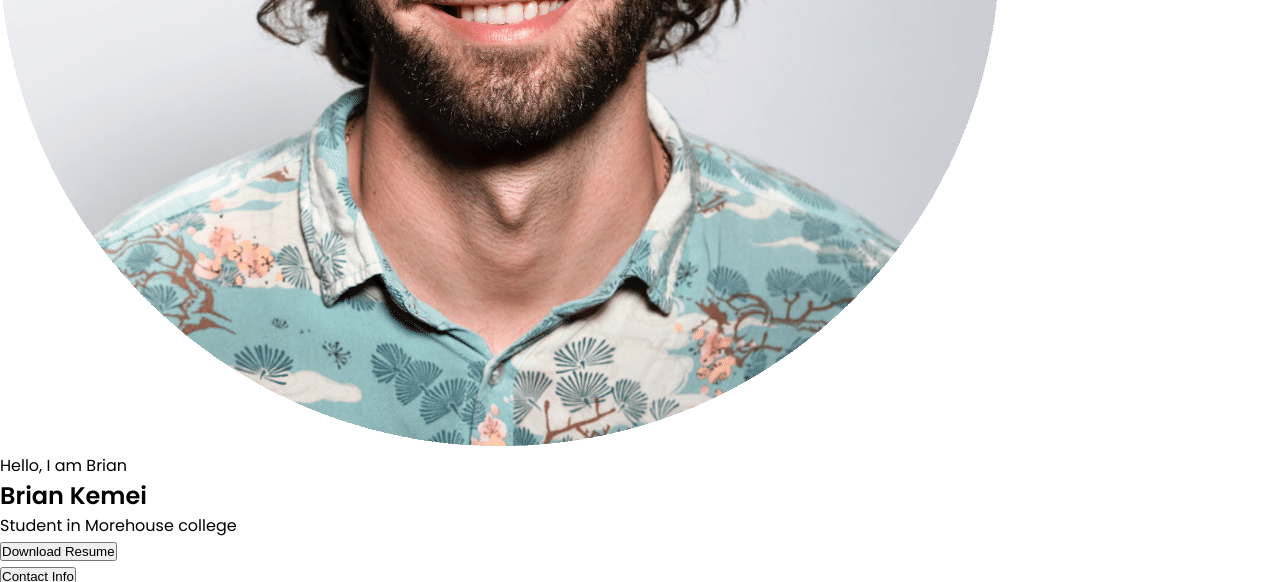
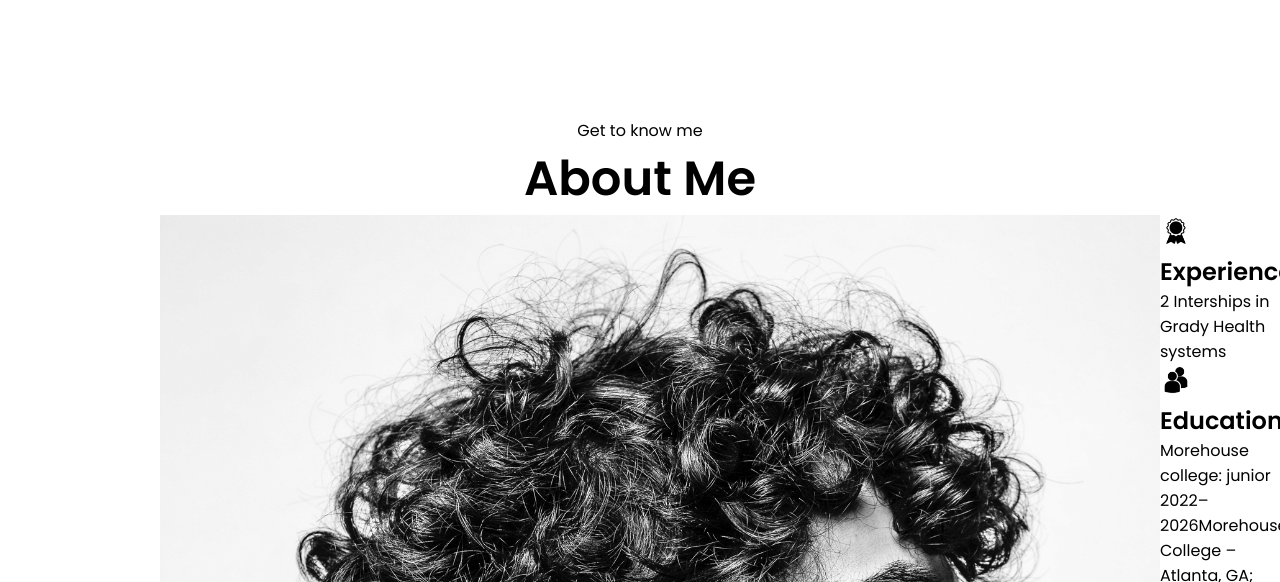
Before and after one commit to briankemei/web, a plain HTML site: page Brian.html in a window 1280 px wide. Shown: the part 690-1272 px from the top of the page. Drawn offline with Linux system fonts and the light colour scheme.

Commit message:
Section added and styled

```diff
--- a/Brian.html
+++ b/Brian.html
@@ -45,30 +45,78 @@
     </nav>
     <!--element that enables you to create standalone sections on a web page.-->
     <section id="profile">
-        <div class="section_pic-container">
-            <img src="./Resources/profile-pic.png" alt="Brian profile picture">
+        <div class="section-pic-container">
+            <img src="./Resources/Brian-1.JPG"
+             alt="Brian profile picture"
+             class="profile-pic">
         </div>
-        <div class="section_text">
+        <div class="section-text">
             <!--Paragraph to explain -->
             <p class="section_text-p1">Hello, I am Brian</p>
             <!--Heading of the section-->
             <h1 class="title"> Brian Kemei</h1>
-            <p class="section_text-p2">Student in Morehouse college</p>
+            <p class="section_text-p2">Front end developer</p>
+
             <div class="btn_container">
-                <button class="btn-color-2" onclick="window.open('./Resources/Resume.pdf')">Download Resume</button>
-            </div>
-            <div class="btn_container"></div>
-                <button class="btn-color-1" onclick="location.href='./#contact'">
+                <button class="btn btn-color-2"
+                onclick="window.open('./Resources/Resume.pdf')">
+                Download cv
+                </button>
+                <button class="btn btn-color-1" onclick="location.href='./#contact'">
                     Contact Info
                 </button>
             </div>
+
             <div id="social-container">
-                <img src="./Resources/linkedin.png" alt="My Linkedin profile " class="icon"
+                <img src="./Resources/linkedin.png"
+                alt="My Linkedin profile " class="icon"
                  onclick="location.href='https://www.linkedin.com/in/briankemei'">
 
-                <img src="./Resources/github.png" alt="My Linkedin profile " class="icon"
+                <img src="./Resources/github.png"
+                alt="My Linkedin profile " class="icon"
                  onclick="location.href='https://github.com/briankemei'">
 
+            </div>
+        </div>
+
+    </section>
+    <section id="About">
+        <p class="section_text-p1">Get to know me</p>
+        <h1 class="title"> About Me</h1>
+        <div class="section-container">
+            <div class="section_pic-container">
+                <img src="./Resources/about-pic.png"
+                 alt="Brian profile picture"
+                  class="About_pic">
+
+            </div>
+            <div class="about_details-container">
+                <div class="about-containers">
+                    <div class="details-container">
+                        <img src="./Resources/experience.png"
+                        alt="Experience icon"
+                        class="icon">
+                        <h1>Experience</h1>
+                        <p>2 Interships in Grady Health systems</p>
+
+                    </div>
+                    <div class="details-container">
+                        <img src="./Resources/education.png"
+                        alt="Experience icon"
+                        class="icon">
+                        <h1>Education</h1>
+                        <p>Morehouse college: junior 2022–2026Morehouse College – Atlanta, GA; Class of 2026
+                            BS Software engineering with a Minor in Spanish
+                            GPA: 3.4/4.00
+                            Relevant Coursework:
+                            Introduction to Computer Science, Computer Programming 1
+                            (Taught by Google in Residence), Computer Organization,
+                            Computer Programming 2, Data Structures & Algorithms,
+                            Product Management
+                        </p>
+
+                    </div>
+                </div>
             </div>
         </div>
 
--- a/style.css
+++ b/style.css
@@ -143,3 +143,113 @@ a:hover {
     transform: none;
 
 }
+/*Sections*/
+
+section {
+    padding-top: 4vh;
+    height: 96vh;
+    margin: 0 10rem;
+    box-sizing: border-box;
+    min-height: fit-content;
+
+}
+.section-container {
+    display: flex;
+  }
+
+/*Flex container*/
+#profile{
+    display: flex;
+    justify-content: center;
+    gap: 5rem;
+    height: 80vh;
+
+}
+.profile-pic {
+    width: 400px;
+    height: 400px;
+    border-radius: 50%; /* Makes the image circular */
+
+}
+
+.section-pic-container{
+    display: flex;
+    height: 400px;
+    width: 400px;
+
+    margin: auto 0;
+}
+.section-text{
+    align-self: center;
+    text-align: center;
+}
+.section-text p{
+    font-weight: 600;
+}
+.section_text-p1{
+    text-align: center;
+
+}
+.section_text-p2{
+    font-size: 1.75rem;
+    margin-bottom: 1rem;
+
+}
+.title{
+    font-size: 3rem;
+    text-align: center;
+}
+
+#social-container{
+    display: flex;
+    justify-content: center;
+    margin-top: 1rem;
+    gap: 1rem;
+
+}
+/*Icons*/
+
+.icon{
+    cursor: pointer;
+    height: 2rem;
+}
+
+/*Buttons*/
+.btn_container{
+    display: flex;
+    justify-content: center;
+    gap: 1rem;
+}
+.btn{
+    font-weight: 600;
+    transition: all 0.3 ease-in-out;
+    padding: 1rem;
+    width: 8rem;
+    border-radius: 2rem;
+
+}
+.btn-color-1,
+.btn-color-2{
+    border: rgb(53, 53, 53) 0.1rem solid;
+}
+.btn-color-1:hover,
+.btn-color-2:hover{
+    cursor: pointer;
+}
+.btn-color-1,
+.btn-color-2:hover{
+    background: rgb(53, 53, 53);
+    color: white;
+}
+.btn-color-1:hover{
+    background: rgb(0,0,0);
+}
+.btn-color-2{
+    background: none;
+}
+.btn-color-2:hover{
+    border: rgb(255,255, 255) 0.1rem solid;
+}
+.btn_container{
+    gap: 1rem;
+}
```
Also changed, not shown: Resources/Brian-1.JPG (added), Resources/Brian-2.jpg (added), Resources/Brian-3.jpeg (added), Resources/Brian-4.jpg (added).
